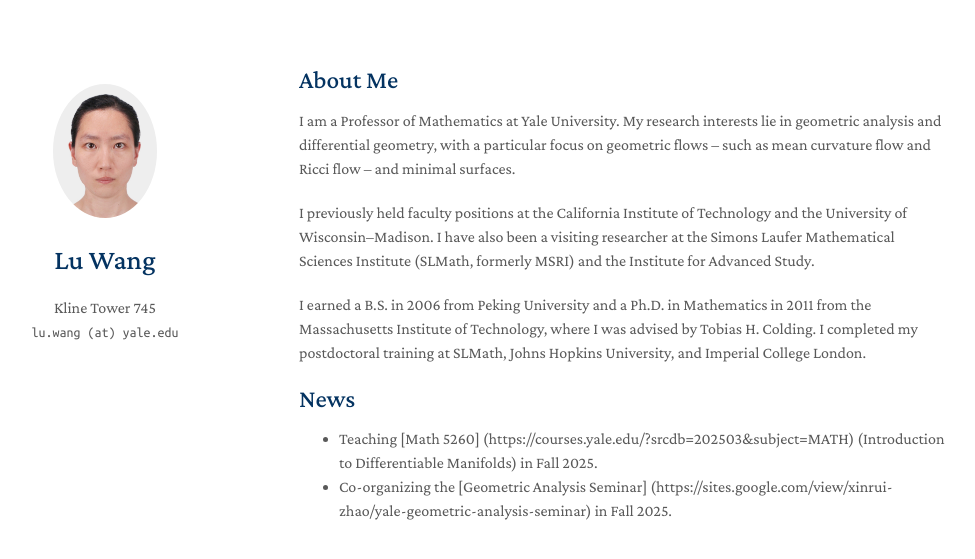
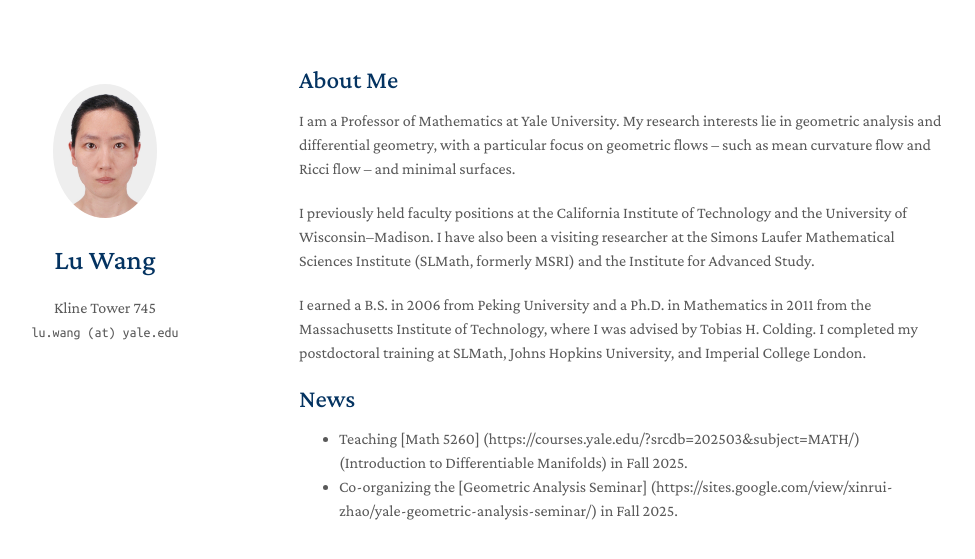
Before and after one commit to drwanglu/drwanglu.github.io, a Jekyll site: the page built from index.md, in a window 1280 px wide. Shown: the top 559 px of the page, without its empty margins (171-1146 px from the left). Built offline with Jekyll 4.4.1, drawn with Linux system fonts in a browser that asks for light colours; a style sheet for code colours, icons or effects is not loaded; our own code applies the rules of GitHub Pages for plain Markdown files.

```diff
--- a/index.md
+++ b/index.md
@@ -15,5 +15,5 @@ I completed my postdoctoral training at SLMath, Johns Hopkins University, and Im
 
 ## News
 
-- Teaching [Math 5260] (https://courses.yale.edu/?srcdb=202503&subject=MATH) (Introduction to Differentiable Manifolds) in Fall 2025.
-- Co-organizing the [Geometric Analysis Seminar] (https://sites.google.com/view/xinrui-zhao/yale-geometric-analysis-seminar) in Fall 2025.
+- Teaching [Math 5260] (https://courses.yale.edu/?srcdb=202503&subject=MATH/) (Introduction to Differentiable Manifolds) in Fall 2025.
+- Co-organizing the [Geometric Analysis Seminar] (https://sites.google.com/view/xinrui-zhao/yale-geometric-analysis-seminar/) in Fall 2025.
```
